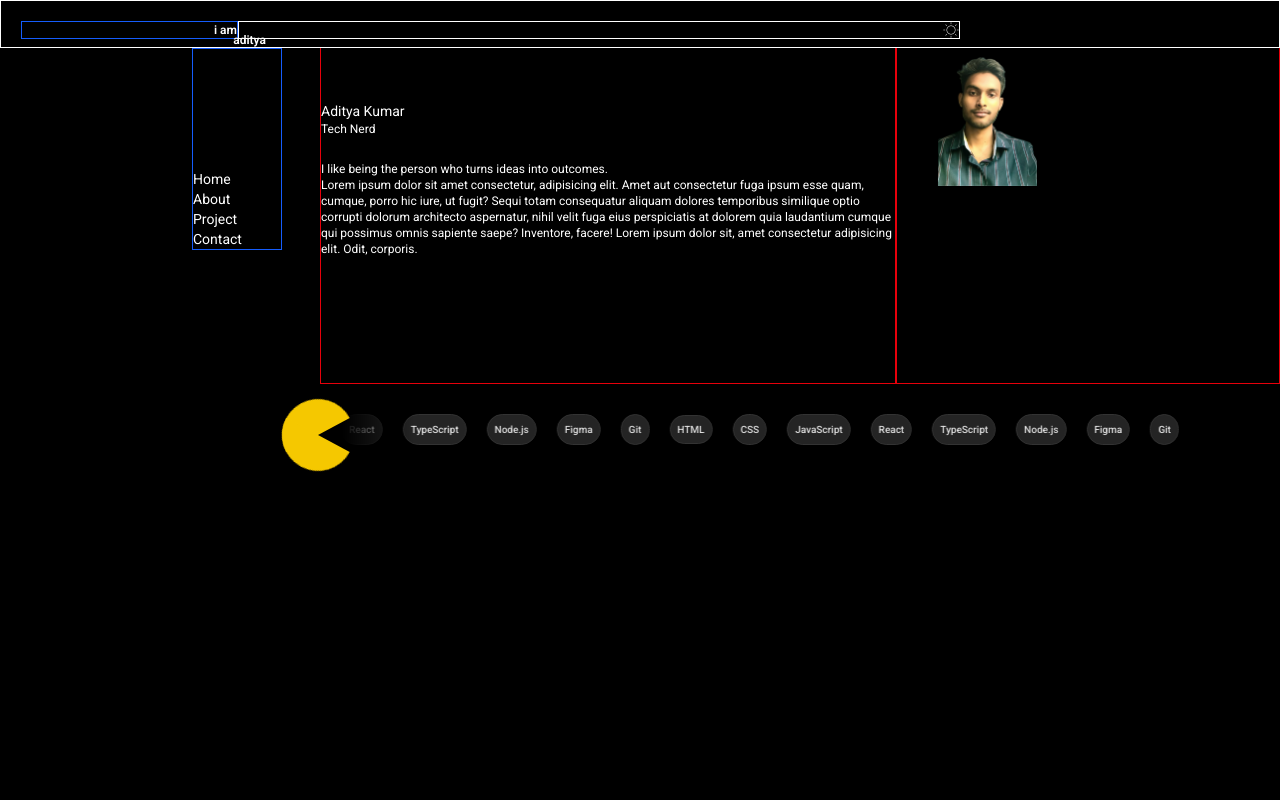
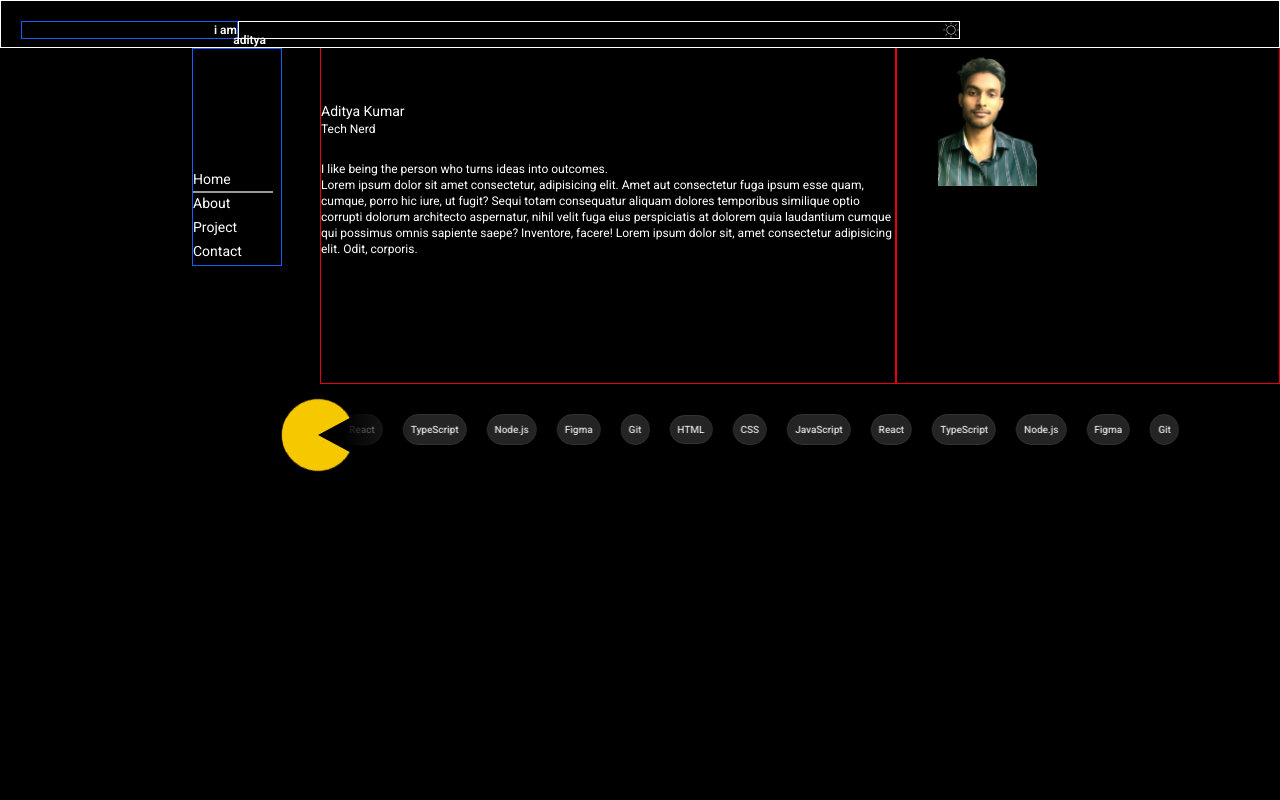
Before and after one commit to GitAditya404/Portfolio, a React (Vite) app: page / in a window 1280 px wide. Shown: the top 800 px of the page. Built offline with nearby package versions, Linux system fonts and the light colour scheme.

Commit message:
implememt subtle animated line in sidebar

```diff
--- a/components/Home.jsx
+++ b/components/Home.jsx
@@ -1,12 +1,15 @@
 import { useContext } from 'react'
 import Navbar from './Navbar'
 import darkContext from '../context/darkContext'
+import { useState } from 'react'
 
 const  Home = () => {
 
     const {myStyle} = useContext(darkContext)
+    const [active, setActive] = useState('Home');
 
     const scrollHandler = (id) => {
+        setActive(id)
         document.getElementById(id).scrollIntoView({
             behavior:'smooth'
         })
@@ -16,11 +19,11 @@ const  Home = () => {
                 <Navbar/>
                 <div className='flex h-96 bg-olive-400' style={myStyle}>
                     <div className='sidebar ml-[15vw] fixed top-12 w-[7vw] z-20 text-sm border border-blue-600'>
-                        <div className='mt-30 '>
-                            <p onClick={() => scrollHandler('Home')}  className='cursor-pointer'>Home</p>
-                            <p onClick={() => scrollHandler('About')} className='cursor-pointer'>About</p>
-                            <p onClick={() => scrollHandler('Project')} className='cursor-pointer'>Project</p>
-                            <p onClick={() => scrollHandler('Contact')} className='cursor-pointer'>Contact</p>
+                        <div className='mt-30 mr-2'>
+                            <p onClick={() => scrollHandler('Home')}  className={`nav-item ${active === 'Home' ? 'active' : ''}`}>Home</p>
+                            <p onClick={() => scrollHandler('About')} className={`nav-item ${active === 'About' ? 'active' : ''}`}>About</p>
+                            <p onClick={() => scrollHandler('Project')} className={`nav-item ${active === 'Project' ? 'active' : ''}`}>Project</p>
+                            <p onClick={() => scrollHandler('Contact')} className={`nav-item ${active === 'Contact' ? 'active' : ''}`}>Contact</p>
                         </div>
                     </div>
 
--- a/src/app.css
+++ b/src/app.css
@@ -9,6 +9,33 @@ body{
   font-family: 'Roboto', sans-serif;
   background-color: black;
 }
+
+.nav-item {
+  position: relative;
+  cursor: pointer;
+  padding-bottom: 4px;
+}
+
+.nav-item::after {
+  content: '';
+  position: absolute;
+  left: 0;
+  bottom: 0;
+  width: 0%;
+  height: 2px;
+  background: white;
+  opacity: 0.6;
+  transition: width 0.3s ease;
+}
+
+/*  active state */
+.nav-item.active::after {
+  width: 100%;
+}
+
+
+
+
 
 @keyframes blobMove {
   0% {
```
